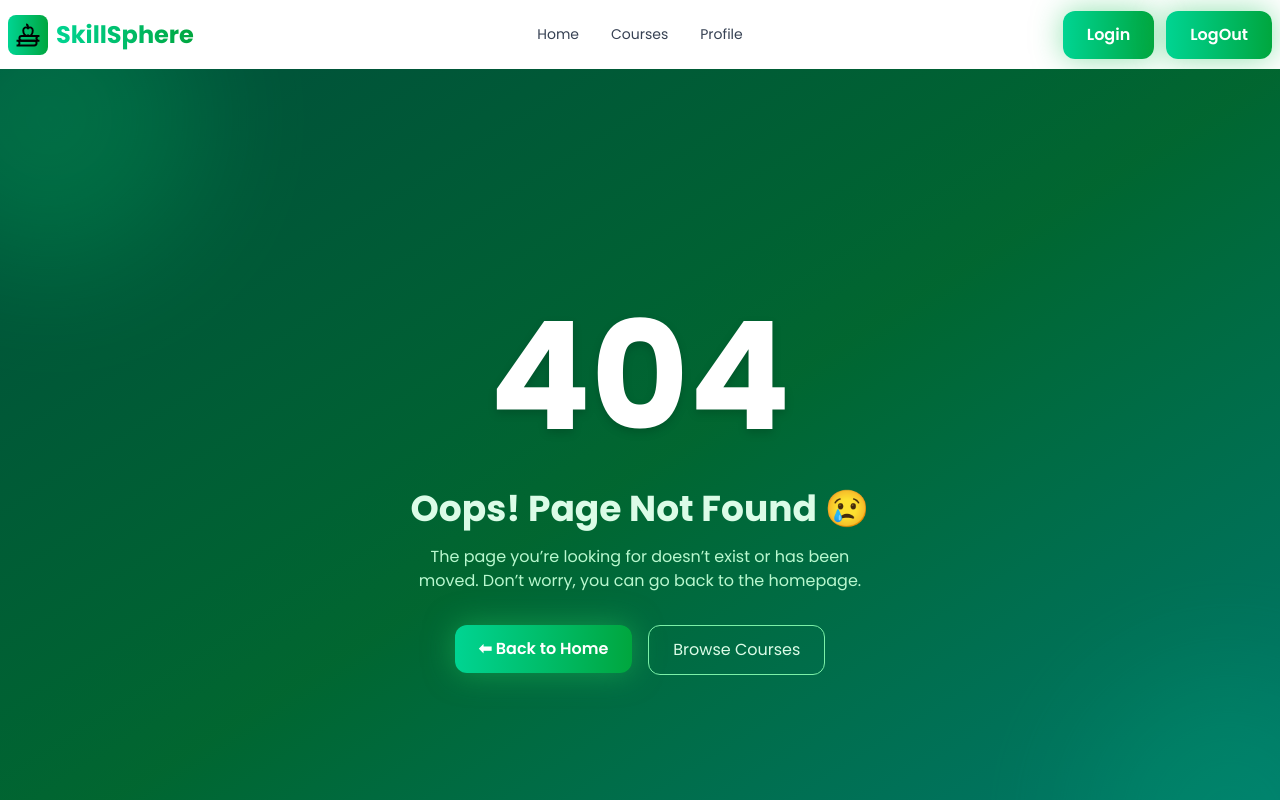
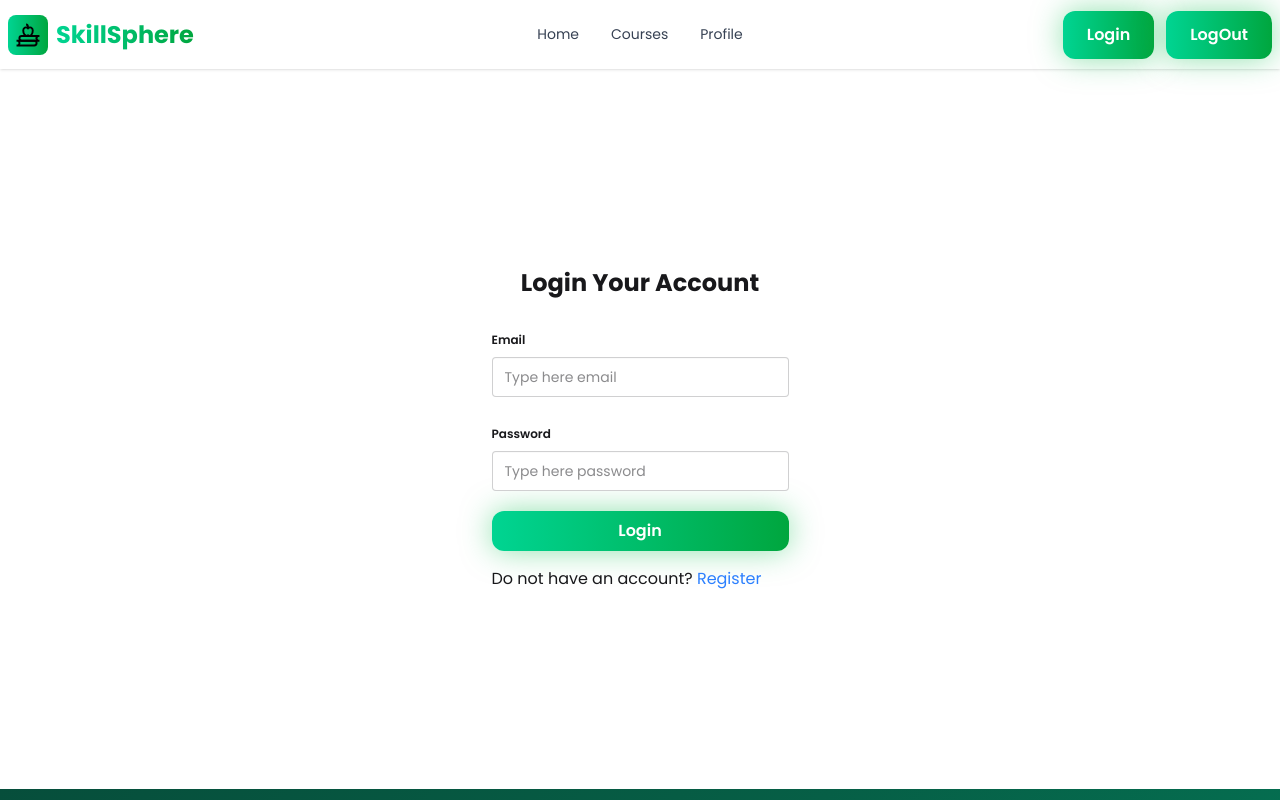
Before and after one commit to azizul-dev/assignment-8, a Next.js app: page /login in a window 1280 px wide. Before the commit this address had no page. Shown: the top 800 px of the page. Built offline with nearby package versions, Linux system fonts and the light colour scheme.

Commit message:
learingTips added

```diff
--- a/package.json
+++ b/package.json
@@ -10,6 +10,7 @@
   },
   "dependencies": {
     "@better-auth/mongo-adapter": "^1.6.9",
+    "@gravity-ui/icons": "^2.18.0",
     "better-auth": "^1.6.9",
     "mongodb": "^7.2.0",
     "next": "16.2.4",
--- /dev/null
+++ b/src/app/api/auth/[...all]/route.js
@@ -0,0 +1,4 @@
+import { auth } from "@/lib/auth"; // path to your auth file
+import { toNextJsHandler } from "better-auth/next-js";
+
+export const { POST, GET } = toNextJsHandler(auth);
--- /dev/null
+++ b/src/app/login/page.jsx
@@ -0,0 +1,48 @@
+import Link from "next/link";
+import React from "react";
+
+const LoginPage = () => {
+
+    const handleLoginFunction = () =>{
+
+    }
+
+  return (
+    <div className=" container mx-auto min-h-[90vh] flex justify-center items-center">
+      <div className=" p-4 rounded-xl">
+        <h2 className=" font-bold text-2xl text-center mb-6">
+          Login Your Account
+        </h2>
+        <form onSubmit={handleLoginFunction} className=" space-y-4">
+          <fieldset className="fieldset">
+            <legend className="fieldset-legend">Email</legend>
+            <input
+              type="email"
+              className="input"
+              placeholder="Type here email"
+            />
+          </fieldset>
+          <fieldset className="fieldset">
+            <legend className="fieldset-legend">Password</legend>
+            <input
+              type="password"
+              className="input"
+              placeholder="Type here password"
+            />
+          </fieldset>
+          <button className=" w-full px-4 py-2 rounded-xl bg-gradient-to-r from-emerald-400 to-green-600 text-white font-semibold shadow-[0_0_30px_rgba(34,197,94,0.5)] hover:scale-105 transition">
+            Login
+          </button>
+        </form>
+        <p className=" mt-4">
+          Do not have an account?{" "}
+          <Link className=" text-blue-500" href="/register">
+            Register
+          </Link>
+        </p>
+      </div>
+    </div>
+  );
+};
+
+export default LoginPage;
--- /dev/null
+++ b/src/app/register/page.jsx
@@ -0,0 +1,11 @@
+import React from 'react';
+
+const RegisterPage = () => {
+    return (
+        <div>
+            Register
+        </div>
+    );
+};
+
+export default RegisterPage;
--- a/src/components/NavBar.jsx
+++ b/src/components/NavBar.jsx
@@ -3,6 +3,7 @@
 import Image from "next/image";
 import NavLink from "./NavLink";
 import { useState } from "react";
+import Link from "next/link";
 
 const NavBar = () => {
   const [isOpen, setIsOpen] = useState(false);
@@ -52,9 +53,9 @@ const NavBar = () => {
         <ul className="menu menu-horizontal px-1">{links}</ul>
       </div>
       <div className="navbar-end gap-3">
-        <button className="px-6 py-3 rounded-xl bg-gradient-to-r from-emerald-400 to-green-600 text-white font-semibold shadow-[0_0_30px_rgba(34,197,94,0.5)] hover:scale-105 transition">
+       <Link href="/login"> <button className="px-6 py-3 rounded-xl bg-gradient-to-r from-emerald-400 to-green-600 text-white font-semibold shadow-[0_0_30px_rgba(34,197,94,0.5)] hover:scale-105 transition">
           Login
-        </button>
+        </button></Link>
         <button className="px-6 py-3 rounded-xl bg-gradient-to-r from-emerald-400 to-green-600 text-white font-semibold shadow-[0_0_30px_rgba(34,197,94,0.5)] hover:scale-105 transition">
           LogOut
         </button>
--- /dev/null
+++ b/src/lib/auth-client.js
@@ -0,0 +1,5 @@
+import { createAuthClient } from "better-auth/react"
+export const authClient = createAuthClient({
+    /** The base URL of the server (optional if you're using the same domain) */
+    baseURL: "http://localhost:3000"
+})
--- a/src/lib/auth.js
+++ b/src/lib/auth.js
@@ -2,7 +2,7 @@ import { betterAuth } from "better-auth";
 import { MongoClient } from "mongodb";
 import { mongodbAdapter } from "better-auth/adapters/mongodb";
 
-const client = new MongoClient("mongodb://localhost:27017/database");
+const client = new MongoClient(process.env.MONGODB_URI);
 const db = client.db(SkillSphere);
 
 export const auth = betterAuth({
@@ -10,4 +10,7 @@ export const auth = betterAuth({
     // Optional: if you don't provide a client, database transactions won't be enabled.
     client,
   }),
+   emailAndPassword: {
+    enabled: true,
+  },
 });
```
Also changed, not shown: 1 other file (tests, documents, lock files or other folders).
